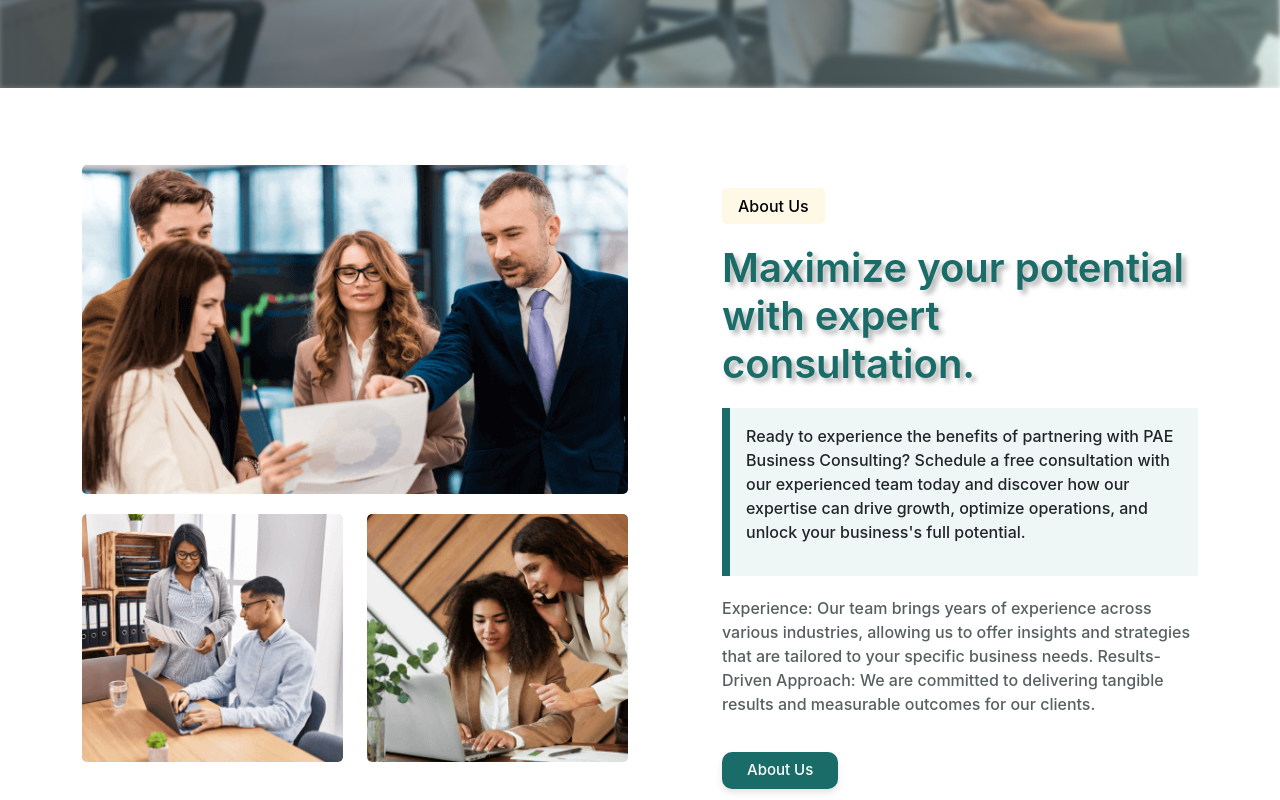
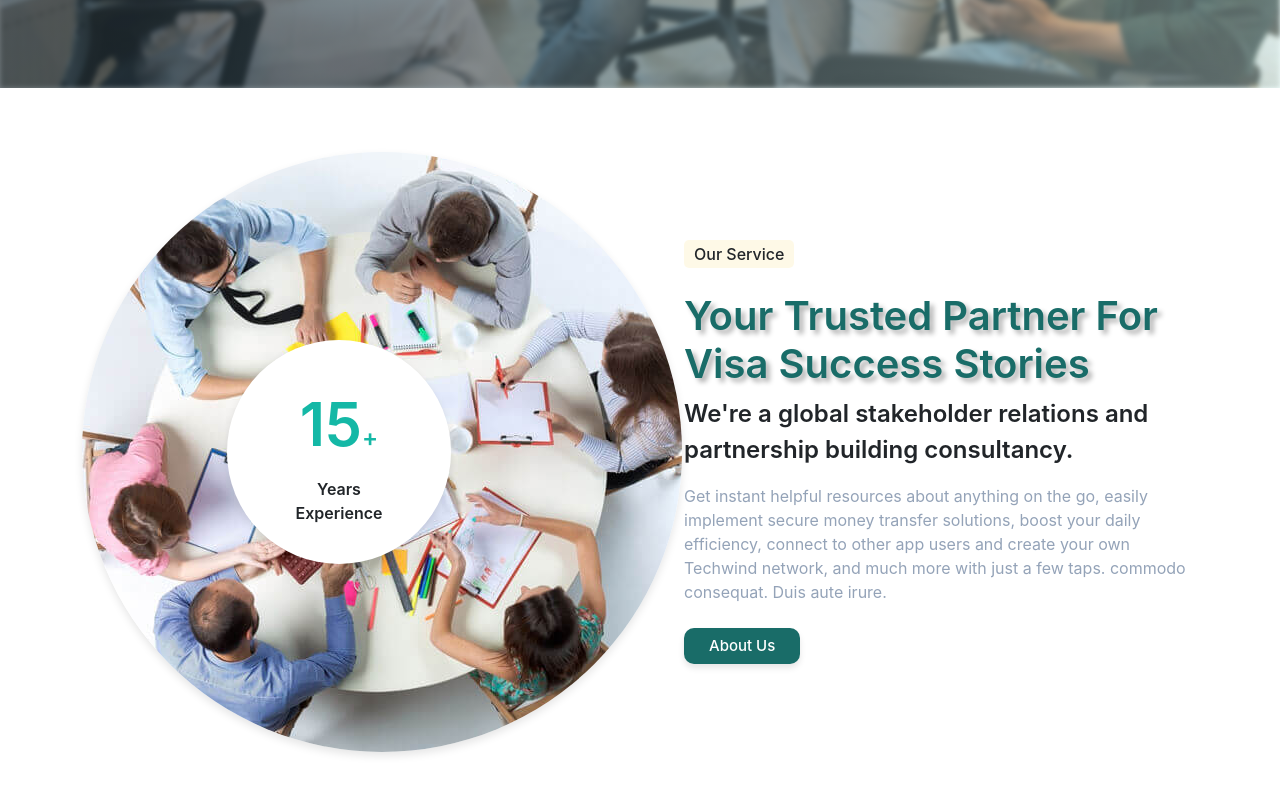
Before and after one commit to GeForceGroot/Landing_Page_2, a React (Create React App) app: page / in a window 1280 px wide. Shown: the part 640-1440 px from the top of the page. Built offline with nearby package versions, Linux system fonts and the light colour scheme.

Commit message:
commit-5

```diff
--- a/src/componenets/Experinse.js
+++ b/src/componenets/Experinse.js
@@ -1,58 +1,72 @@
-import React, { useEffect } from 'react'
-import '../style/experinse.css'
-import img1 from '../images/about3-img.png'
-import img2 from '../images/about4-img.png'
-import img3 from '../images/about5-img.png'
+import React, { useEffect } from 'react';
+import '../style/experinse.css';
+import img1 from '../images/about3-img.png';
+import img2 from '../images/about4-img.png';
+import img3 from '../images/about5-img.png';
+import img from '../images/about.f759d21a49b78240c207.jpg';
 import 'aos/dist/aos.css';
 import AOS from 'aos';
 
 const Experinse = () => {
     useEffect(() => {
-        AOS.init({ once: true }); // Initialize AOS
+        AOS.init({ once: false }); // Initialize AOS with once set to false
     }, []);
+
+    useEffect(() => {
+        AOS.refresh(); // Refresh AOS after initial load to ensure all animations work correctly
+    });
+
     return (
         <>
-            <div className="about8-section-area section-padding5">
+            <section className="about-section" id="about">
                 <div className="container">
-                    <div className="row align-items-center">
-                        <div className="col-lg-6 aos-init aos-animate" data-aos="fade-right" data-aos-duration="1000">
-                            <div className="about2-author-images">
-                                <div className="about2-scetion-images aos-init aos-animate" data-aos="zoom-out" data-aos-duration="1200">
-                                    <img src={img1} alt="" />
-                                </div>
-                                <div className="row" style={{ marginTop: '20px' }}>
-                                    <div className="col-lg-6 aos-init" data-aos="fade-up" data-aos-duration="1200">
-                                        <div className="about-2-authr1">
-                                            <img src={img2} alt="" />
-                                        </div>
-                                    </div>
-                                    <div className="col-lg-6 aos-init" data-aos="fade-up" data-aos-duration="1400">
-                                        <div className="about-2-authr1">
-                                            <img src={img3} alt="" />
-                                        </div>
+                    <div className="grid-container" data-aos="fade-right" data-aos-duration="1000">
+                        {/* <!-- Image Section --> */}
+                        <div className="image-col">
+                            <div className="image-wrapper">
+                                <img
+                                    src={img}
+                                    className="profile-image"
+                                    alt="About Us"
+                                    data-aos="fade-up" data-aos-duration="1200"
+                                />
+                                <div className="experience-overlay">
+                                    <div className="experience-content">
+                                        <span className="experience-years">
+                                            <span className="counter-value">15</span>+
+                                        </span>
+                                        <span className="experience-text">Years <br /> Experience</span>
                                     </div>
                                 </div>
                             </div>
                         </div>
-                        <div className="col-lg-6 aos-init aos-animate" data-aos="fade-left" data-aos-duration="800" style={{ textAlign: 'start' }}>
-                            <div className="about-2-textarea">
-                                <span className=" about8 font-ks font-16 lineh-16 color39 weight-500 margin-b20 d-inline-block">About Us</span>
-                                <h1 style={{ textShadow: '4px 4px 5px rgba(0, 0, 0, 0.3)', color: '#196C68' }} className="font-lora font-44 weight-600 lineh-52 color39 margin-b20">Maximize your potential with expert consultation.</h1>
-                                <div className="pera-background1 ts">
-                                    <p className="font-ks font-16 lineh-26 color-17 weight-500 ts">Ready to experience the benefits of partnering with PAE Business Consulting? Schedule a free consultation with our experienced team today and discover how our expertise can drive growth, optimize operations, and unlock your business's full potential.</p>
-                                </div>
-                                <p className="font-ks font-16 lineh-26 colorhp1 weight-500">Experience: Our team brings years of experience across various industries, allowing us to offer insights and strategies that are tailored to your specific business needs. Results-Driven Approach: We are committed to delivering tangible results and measurable outcomes for our clients.</p>
-                                <div className="theme-btn4 margin-t32 d-inline-block margn-left aos-init" data-aos="fade-left" data-aos-duration="1400">
-                                    <button data-aos="fade-left" data-aos-duration="1200" id="btnAbout"><span>About Us</span></button>
-                                </div>
+                        {/* <!-- Text Section --> */}
+                        <div className="text-col" data-aos="fade-left" data-aos-duration="800" style={{ textAlign: 'start' }}>
+                            <div className="text-wrapper">
+                                <span className="font-outfit font-16 lineh-16 weight-500 color-h12 aroplan3 d-inline-block margin-b24">Our Service</span>
+                                <h1 style={{ textShadow: '4px 4px 5px rgba(0, 0, 0, 0.3)', color: '#196C68' }} className="font-outfit font-40 lineh-52 weight-600 colorhp11 text-capitalize">Your Trusted Partner for Visa Success Stories</h1>
+                                <h6 className="section-heading">
+                                    We're a global stakeholder
+                                    relations and partnership
+                                    building consultancy.
+                                </h6>
+                                <p className="section-description">
+                                    Get instant helpful resources about anything on the go,
+                                    easily implement secure money transfer solutions, boost
+                                    your daily efficiency, connect to other app users and create
+                                    your own Techwind network, and much more with just a few
+                                    taps. commodo consequat. Duis aute irure.
+                                </p>
+
+                                <button data-aos="fade-left" data-aos-duration="1000" id="btnAbout"><span>About Us</span></button>
+
                             </div>
                         </div>
-
                     </div>
                 </div>
-            </div>
+            </section>
         </>
-    )
+    );
 }
 
-export default Experinse
+export default Experinse;
--- a/src/style/experinse.css
+++ b/src/style/experinse.css
@@ -190,3 +190,129 @@ a.consulitingbt7::after{
     align-items: center;
     justify-content: center;
   }
+
+
+
+
+
+
+  /* About Section */
+.about-section {
+    position: relative;
+    padding: 4rem 0; /* Default padding */
+}
+
+.grid-container {
+    display: grid;
+    grid-template-columns: repeat(12, 1fr);
+    gap: 1.5rem;
+    align-items: center;
+}
+
+.image-col {
+    grid-column: span 6;
+}
+
+.text-col {
+    grid-column: span 6;
+}
+
+/* Image Styling */
+.image-wrapper {
+    margin-right: 2rem;
+    position: relative;
+}
+
+.profile-image {
+    border-radius: 50%;
+    box-shadow: 0 4px 8px rgba(0, 0, 0, 0.1);
+}
+
+.experience-overlay {
+    position: absolute;
+    top: 50%;
+    left: 0;
+    right: 0;
+    transform: translateY(-50%);
+    width: 14rem;
+    height: 14rem;
+    margin: 0 auto;
+    background-color: white;
+    border-radius: 50%;
+    display: flex;
+    justify-content: center;
+    align-items: center;
+    box-shadow: 0 4px 8px rgba(0, 0, 0, 0.1);
+}
+
+/* Experience Content */
+.experience-content {
+    text-align: center;
+}
+
+.experience-years {
+    color: #14b8a6;
+    font-size: 1.5rem;
+    font-weight: 600;
+    margin-bottom: 0;
+    display: block;
+}
+
+.counter-value {
+    font-size: 3.75rem;
+    font-weight: 600;
+}
+
+.experience-text {
+    font-weight: 600;
+    margin-top: 0.5rem;
+    display: block;
+}
+
+/* Text Section Styling */
+.text-wrapper {
+    margin-left: 2rem;
+}
+
+.section-title {
+    color: #14b8a6;
+    font-size: 0.875rem;
+    font-weight: 600;
+    text-transform: uppercase;
+    margin-bottom: 0.5rem;
+}
+
+.section-heading {
+    font-weight: 600;
+    font-size: 1.5rem;
+    line-height: 1.5;
+    margin-bottom: 1rem;
+}
+
+.section-description {
+    color: #94a3b8;
+    max-width: 40rem;
+    margin-bottom: 1.5rem;
+}
+
+/* Button Styling */
+.read-more-btn {
+    height: 2.5rem;
+    padding: 0 1.5rem;
+    display: inline-flex;
+    align-items: center;
+    justify-content: center;
+    font-weight: 500;
+    border-radius: 0.375rem;
+    background-color: #14b8a6;
+    color: white;
+    text-decoration: none;
+}
+
+.read-more-btn:hover {
+    background-color: #0d9488;
+}
+
+.read-more-btn i {
+    margin-left: 0.25rem;
+}
```
